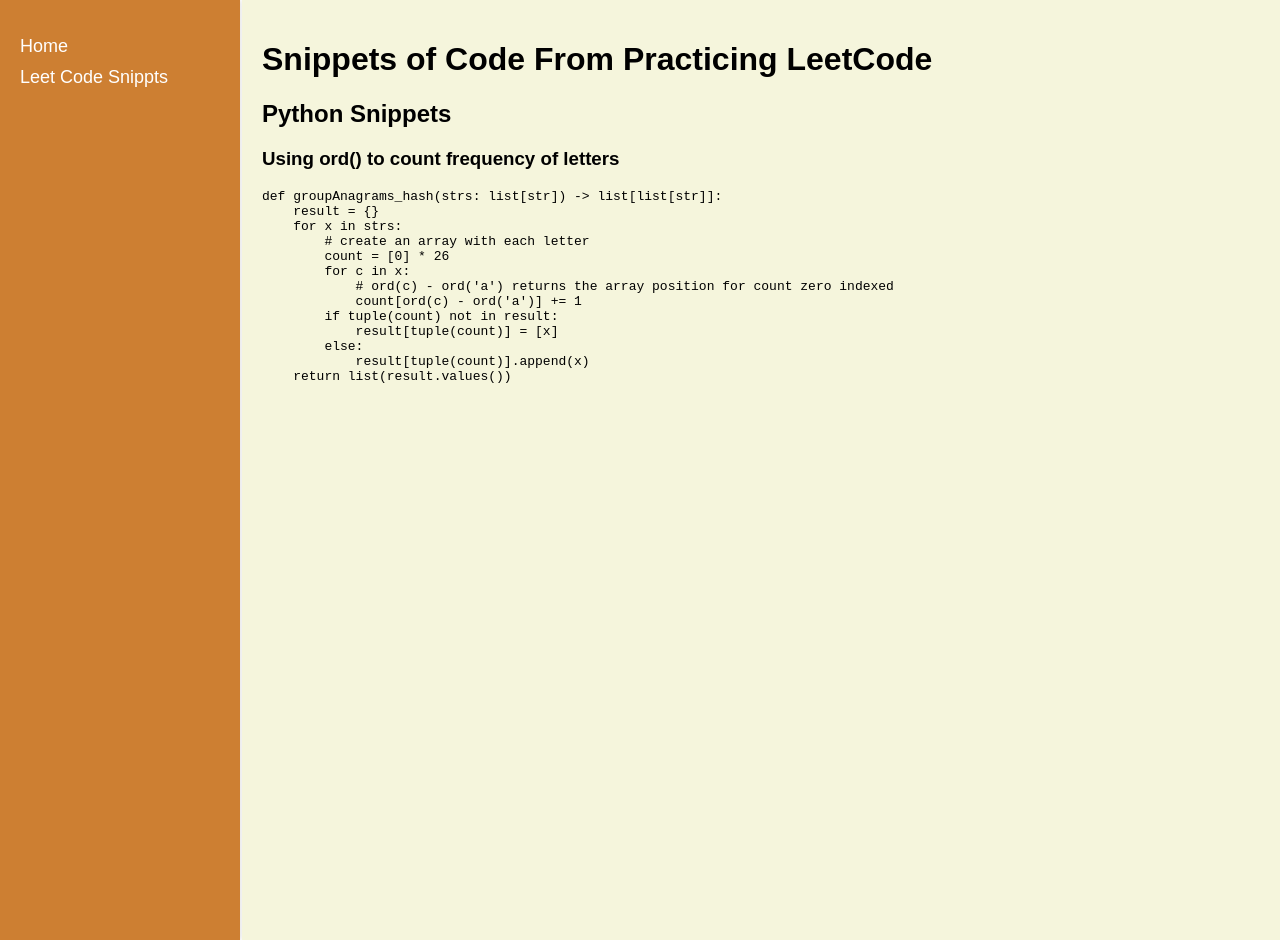
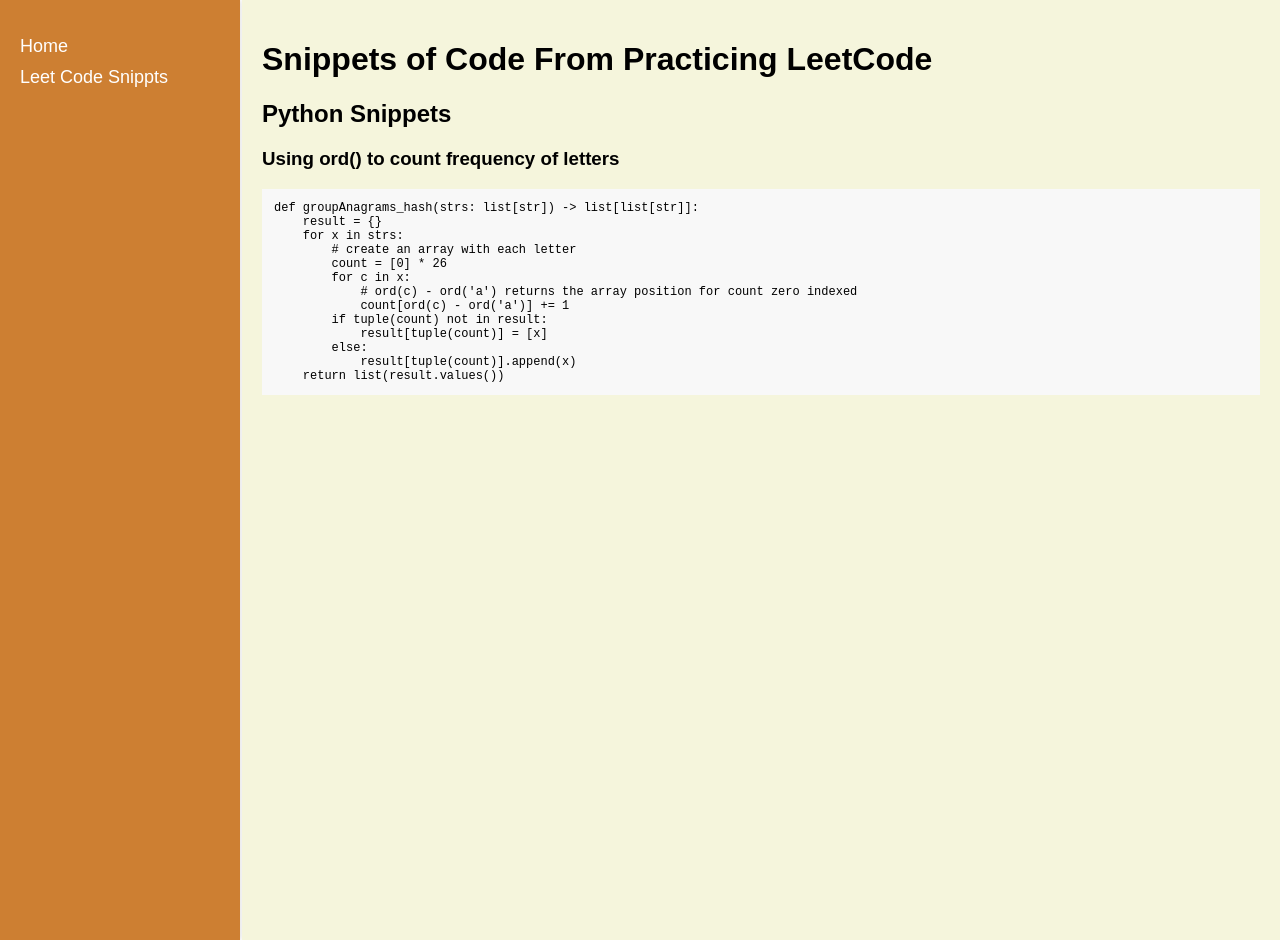
Before and after one commit to Etharialle/Etharialle, an MkDocs documentation site: the page built from website/docs/leetcode-snippets.md, in a window 1280 px wide. Built offline with MkDocs 1.6.1, drawn with Linux system fonts in a browser that asks for light colours.

Commit message:
code blocks

```diff
--- a/website/themes/etharialle/css/etharialle.css
+++ b/website/themes/etharialle/css/etharialle.css
@@ -57,3 +57,28 @@ body {
     margin: 0 auto;
     flex-grow: 1;
 }
+
+.content code {
+    white-space: pre-wrap;
+    word-wrap: break-word;
+    padding: 2px 5px;
+    color: #E74C3C;
+}
+
+/**
+ * Make code blocks display as blocks and give them the appropriate
+ * font size and padding.
+ *
+ * https://github.com/mkdocs/mkdocs/issues/855
+ * https://github.com/mkdocs/mkdocs/issues/834
+ * https://github.com/mkdocs/mkdocs/issues/233
+ */
+.content pre code {
+    white-space: pre;
+    word-wrap: normal;
+    display: block;
+    padding: 12px;
+    font-size: 12px;
+    color: #000;
+    background: #f8f8f8;
+}
```
Also changed, not shown: website/site/css/etharialle.css.
